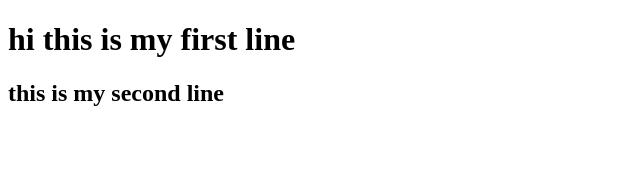
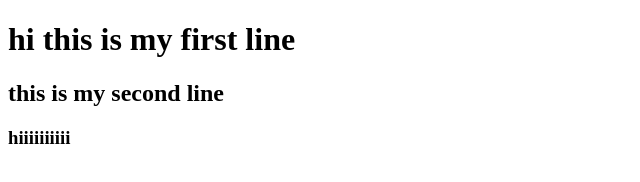
Before and after one commit to Vijaya-Parthiban/Frontend-classnotes, a plain HTML site: page index.html in a window 1280 px wide. Shown: the whole page, without its empty margins (0-640 px from the left). Drawn offline with Linux system fonts and the light colour scheme.

Commit message:
Update index.html

```diff
--- a/index.html
+++ b/index.html
@@ -8,5 +8,7 @@
 <body>
     <h1>hi this  is my first line</h1>
     <h2>this is my second line</h2>
+    <h3>hiiiiiiiiii</h3>
+
 </body>
 </html>
```
